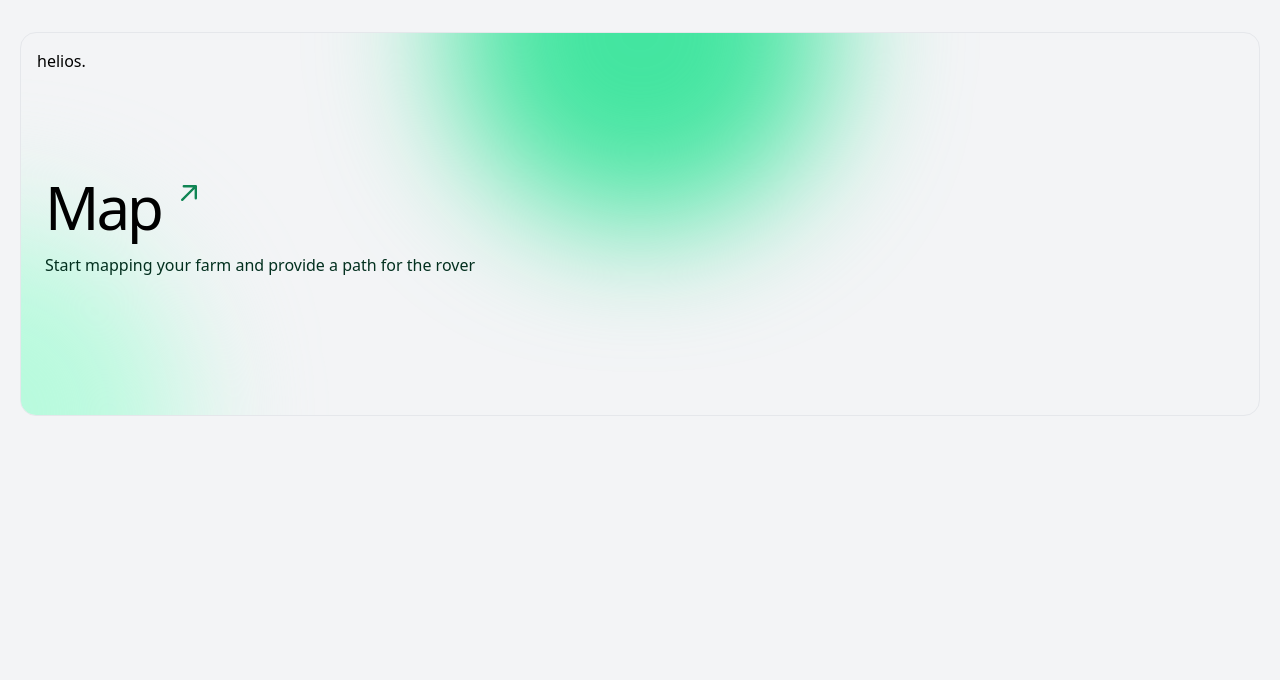
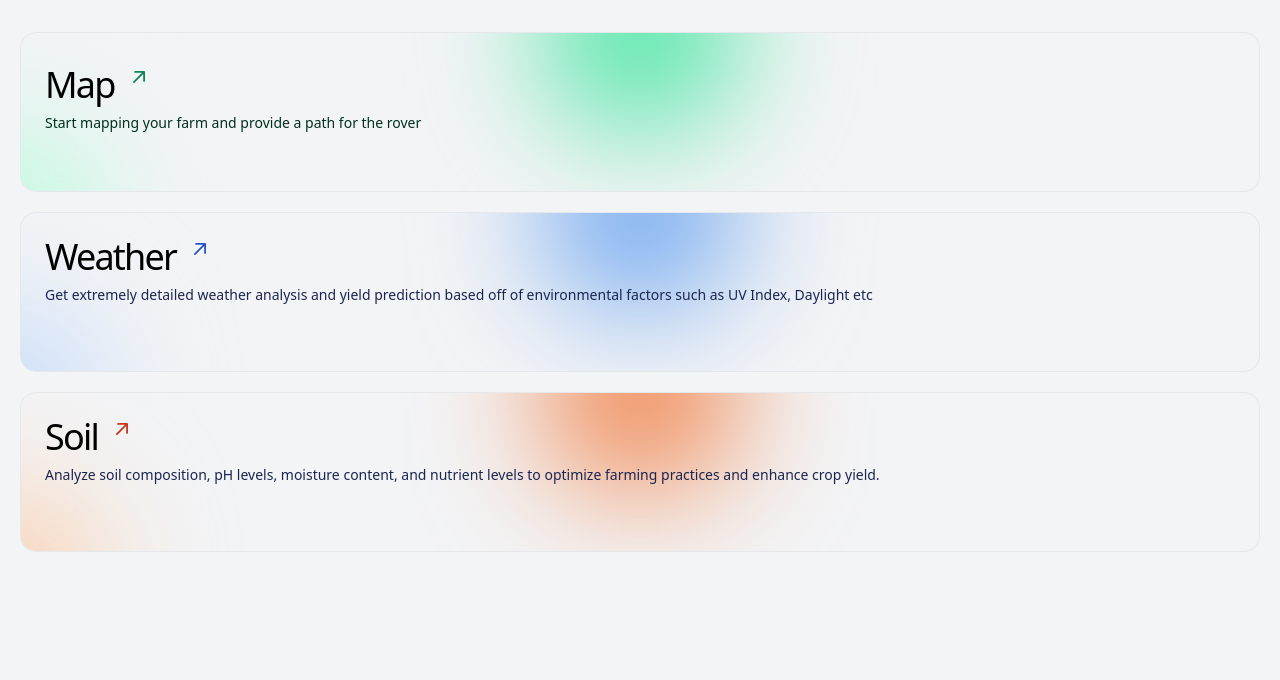
Before and after one commit to Shaileshsaravanan/helios-rover, a Flask app: page / in a window 1280 px wide. Shown: the top 680 px of the page. Run offline with Flask 3, Linux system fonts and the light colour scheme.

Commit message:
more stuff

```diff
--- a/web-app/app.py
+++ b/web-app/app.py
@@ -1,4 +1,5 @@
-from flask import Flask, render_template
+from flask import Flask, render_template, request
+import requests
 
 app = Flask(__name__)
 
@@ -6,5 +7,25 @@ app = Flask(__name__)
 def home():
     return render_template('index.html')
 
+@app.route('/map')
+def map():
+    return render_template('map.html')
+
+@app.route('/data/all', methods=['POST'])
+def all_data():
+    data = request.get_json()
+    lat = data['lat']
+    lon = data['lon']
+    response = requests.get(f'https://api.open-meteo.com/v1/forecast?latitude={lat}&longitude={lon}&current=temperature_2m,relative_humidity_2m,apparent_temperature,precipitation,rain,showers,snowfall,weather_code,cloud_cover,pressure_msl,surface_pressure,wind_speed_10m,wind_direction_10m,wind_gusts_10m&hourly=temperature_2m,relative_humidity_2m,dew_point_2m,precipitation_probability,precipitation,rain,weather_code,pressure_msl,surface_pressure,cloud_cover,cloud_cover_low,cloud_cover_mid,cloud_cover_high,evapotranspiration,et0_fao_evapotranspiration,wind_speed_10m,wind_speed_80m,wind_speed_120m,wind_speed_180m,wind_direction_10m,wind_direction_80m,wind_direction_120m,wind_direction_180m,wind_gusts_10m,temperature_80m,temperature_120m,temperature_180m,soil_temperature_0cm,soil_temperature_6cm,soil_temperature_18cm,soil_temperature_54cm,soil_moisture_0_to_1cm,soil_moisture_1_to_3cm,soil_moisture_3_to_9cm,soil_moisture_9_to_27cm,soil_moisture_27_to_81cm,uv_index,sunshine_duration,shortwave_radiation,direct_radiation,diffuse_radiation,direct_normal_irradiance,global_tilted_irradiance,terrestrial_radiation&daily=weather_code,temperature_2m_max,temperature_2m_min,sunrise,sunset,daylight_duration,sunshine_duration,uv_index_max,precipitation_sum,precipitation_hours,precipitation_probability_max,wind_speed_10m_max,wind_gusts_10m_max,wind_direction_10m_dominant,shortwave_radiation_sum,et0_fao_evapotranspiration&past_days=92&forecast_days=16')
+    return response.json()
+
+@app.route('/data/soil', methods=['POST'])
+def soil_data():
+    data = request.get_json()
+    lat = data['lat']
+    lon = data['lon']
+    response = requests.get(f'https://api.open-meteo.com/v1/forecast?latitude={lat}&longitude={lon}&hourly=precipitation,rain,showers,snowfall,snow_depth,weather_code,pressure_msl,surface_pressure,temperature_80m,temperature_120m,temperature_180m,soil_temperature_0cm,soil_temperature_6cm,soil_temperature_18cm,soil_temperature_54cm,soil_moisture_0_to_1cm,soil_moisture_1_to_3cm,soil_moisture_3_to_9cm,soil_moisture_9_to_27cm,soil_moisture_27_to_81cm&past_days=92&forecast_days=16')
+    return response.json()
+
 if __name__ == '__main__':
     app.run(debug=True)
--- a/web-app/templates/index.html
+++ b/web-app/templates/index.html
@@ -20,27 +20,45 @@
             <h2 class="mb-3 text-3xl font-extrabold tracking-tight text-gray-900">helios.</h2>
         </div>
         <div>
-            <div class="cursor-pointer m-5 mt-8 card-shadow rounded-2xl h-96 border card-border-color overflow-hidden flex flex-col relative text-color card-background-color">
-                <div class="p-4 sticky top-0 z-10">
-                   <div class="flex items-center gap-1.5">
-                      <div>helios.</div>
-                   </div>
+            <div onclick="window.location.href='/map';" class="cursor-pointer m-5 mt-8 card-shadow rounded-2xl h-40 border card-border-color overflow-hidden flex flex-col relative text-color card-background-color">
+                <div class="absolute -top-2 -left-8 -translate-y-1/2 rounded-full w-48 h-48 blur-3xl mix-blend opacity" style="top: 12rem; left: -7rem; background-color: rgb(184, 250, 221);"></div>
+                <div class="absolute -top-24 left-1/2 -translate-x-1/2 rounded-full w-48 h-48 blur-3xl mix-blend" style="background-color: rgb(67, 229, 160);"></div>
+                <div class="absolute top-8 left-6">
+                    <div class="flex items-start">
+                        <div class="text-4xl font-normal tracking-tighter text-color">Map</div>
+                        <svg xmlns="http://www.w3.org/2000/svg" viewBox="0 0 20 20" fill="currentColor" class="w-6 h-6 ml-3" style="color: rgb(16, 133, 84);">
+                            <path fill-rule="evenodd" d="M5.22 14.78a.75.75 0 001.06 0l7.22-7.22v5.69a.75.75 0 001.5 0v-7.5a.75.75 0 00-.75-.75h-7.5a.75.75 0 000 1.5h5.69l-7.22 7.22a.75.75 0 000 1.06z" clip-rule="evenodd"></path>
+                        </svg>
+                    </div>
+                    <div class="mt-2 mr-8 text-sm text-color-muted" style="color: rgb(3, 48, 31);">Start mapping your farm and provide a path for the rover</div>
                 </div>
-                <div class="absolute -top-4 -left-16 -translate-y-1/2 rounded-full w-96 h-96 blur-3xl mix-blend opacity" style="top: 24rem; left: -14rem; background-color: rgb(184, 250, 221);"></div>
-                <div class="absolute -top-48 left-1/2 -translate-x-1/2 rounded-full w-96 h-96 blur-3xl mix-blend" style="background-color: rgb(67, 229, 160);"></div>
-                <div class="absolute top-36 left-6">
-                   <div class="flex items-start">
-                      <div class="text-6xl font-normal tracking-tighter text-color">Map</div>
-                      <svg xmlns="http://www.w3.org/2000/svg" viewBox="0 0 20 20" fill="currentColor" class="w-8 h-8 ml-3" style="color: rgb(16, 133, 84);">
-                         <path fill-rule="evenodd" d="M5.22 14.78a.75.75 0 001.06 0l7.22-7.22v5.69a.75.75 0 001.5 0v-7.5a.75.75 0 00-.75-.75h-7.5a.75.75 0 000 1.5h5.69l-7.22 7.22a.75.75 0 000 1.06z" clip-rule="evenodd"></path>
-                      </svg>
-                   </div>
-                   <div class="mt-4 mr-3 text-color-muted" style="color: rgb(3, 48, 31);">Start mapping your farm and provide a path for the rover</div>
+            </div>
+            <div class="cursor-pointer m-5 mt-4 card-shadow rounded-2xl h-40 border card-border-color overflow-hidden flex flex-col relative text-color card-background-color">
+                <div class="absolute -top-2 -left-8 -translate-y-1/2 rounded-full w-48 h-48 blur-3xl mix-blend opacity" style="top: 12rem; left: -7rem; background-color: rgb(195, 218, 250);"></div>
+                <div class="absolute -top-24 left-1/2 -translate-x-1/2 rounded-full w-48 h-48 blur-3xl mix-blend" style="background-color: rgb(106, 164, 240);"></div>
+                <div class="absolute top-6 left-6">
+                    <div class="flex items-start">
+                        <div class="text-4xl font-normal tracking-tighter text-color">Weather</div>
+                        <svg xmlns="http://www.w3.org/2000/svg" viewBox="0 0 20 20" fill="currentColor" class="w-6 h-6 ml-3" style="color: rgb(41, 81, 204);">
+                            <path fill-rule="evenodd" d="M5.22 14.78a.75.75 0 001.06 0l7.22-7.22v5.69a.75.75 0 001.5 0v-7.5a.75.75 0 00-.75-.75h-7.5a.75.75 0 000 1.5h5.69l-7.22 7.22a.75.75 0 000 1.06z" clip-rule="evenodd"></path>
+                        </svg>
+                    </div>
+                    <div class="mt-2 mr-8 text-sm text-color-muted" style="color: rgb(27, 38, 80);">Get extremely detailed weather analysis and yield prediction based off of environmental factors such as UV Index, Daylight etc</div>
                 </div>
-             </div>
-             <div>
-
-             </div>
+            </div>
+            <div class="cursor-pointer m-5 mt-4 card-shadow rounded-2xl h-40 border card-border-color overflow-hidden flex flex-col relative text-color card-background-color">
+                <div class="absolute -top-2 -left-8 -translate-y-1/2 rounded-full w-48 h-48 blur-3xl mix-blend opacity" style="top: 12rem; left: -7rem; background-color: rgb(250, 207, 174);"></div>
+                <div class="absolute -top-24 left-1/2 -translate-x-1/2 rounded-full w-48 h-48 blur-3xl mix-blend" style="background-color: rgb(241, 128, 70);"></div>
+                <div class="absolute top-6 left-6">
+                    <div class="flex items-start">
+                        <div class="text-4xl font-normal tracking-tighter text-color">Soil</div>
+                        <svg xmlns="http://www.w3.org/2000/svg" viewBox="0 0 20 20" fill="currentColor" class="w-6 h-6 ml-3" style="color: rgb(201, 55, 23);">
+                            <path fill-rule="evenodd" d="M5.22 14.78a.75.75 0 001.06 0l7.22-7.22v5.69a.75.75 0 001.5 0v-7.5a.75.75 0 00-.75-.75h-7.5a.75.75 0 000 1.5h5.69l-7.22 7.22a.75.75 0 000 1.06z" clip-rule="evenodd"></path>
+                        </svg>
+                    </div>
+                    <div class="mt-2 mr-8 text-sm text-color-muted" style="color: rgb(27, 38, 80);">Analyze soil composition, pH levels, moisture content, and nutrient levels to optimize farming practices and enhance crop yield.</div>
+                </div>
+            </div>
         </div>
     </body>
 </html>
```
Also changed, not shown: web-app/templates/map.html (added, +13 -0 lines), gmaps.html (line endings or trailing spaces).
